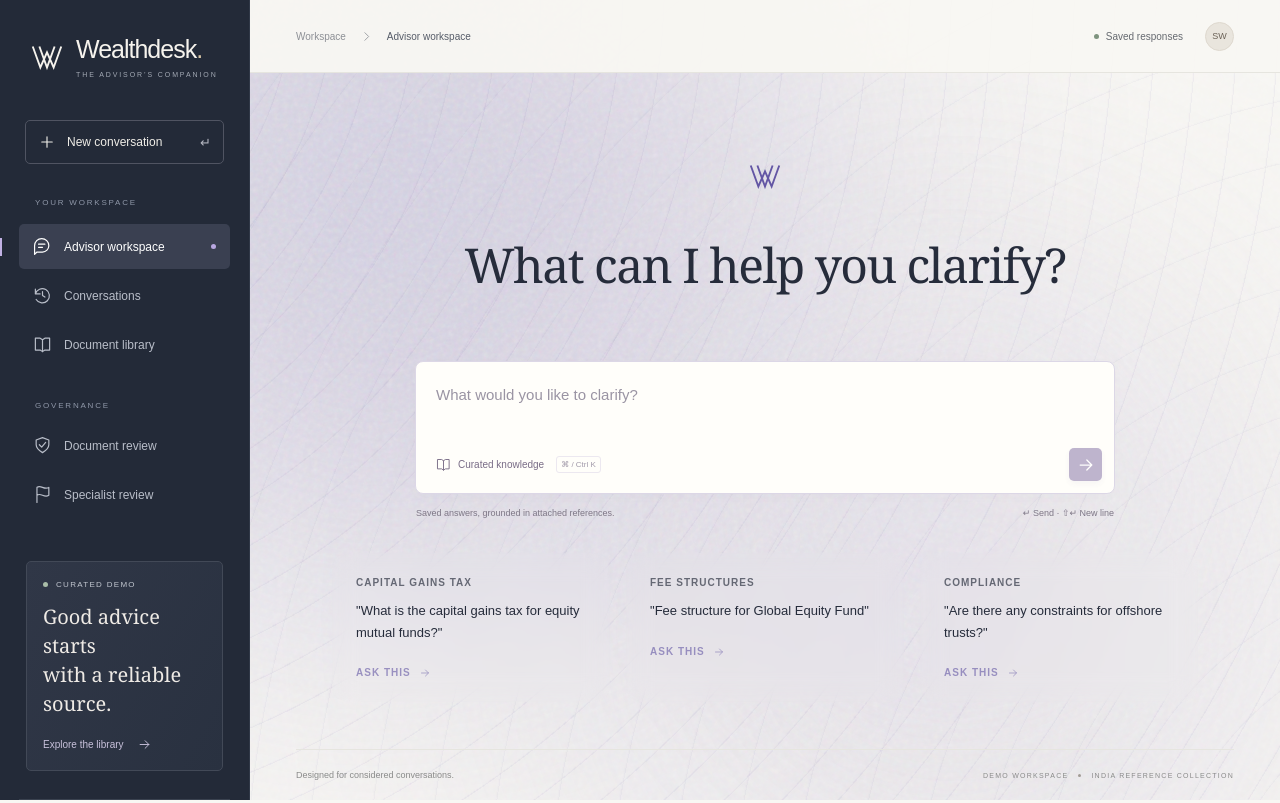
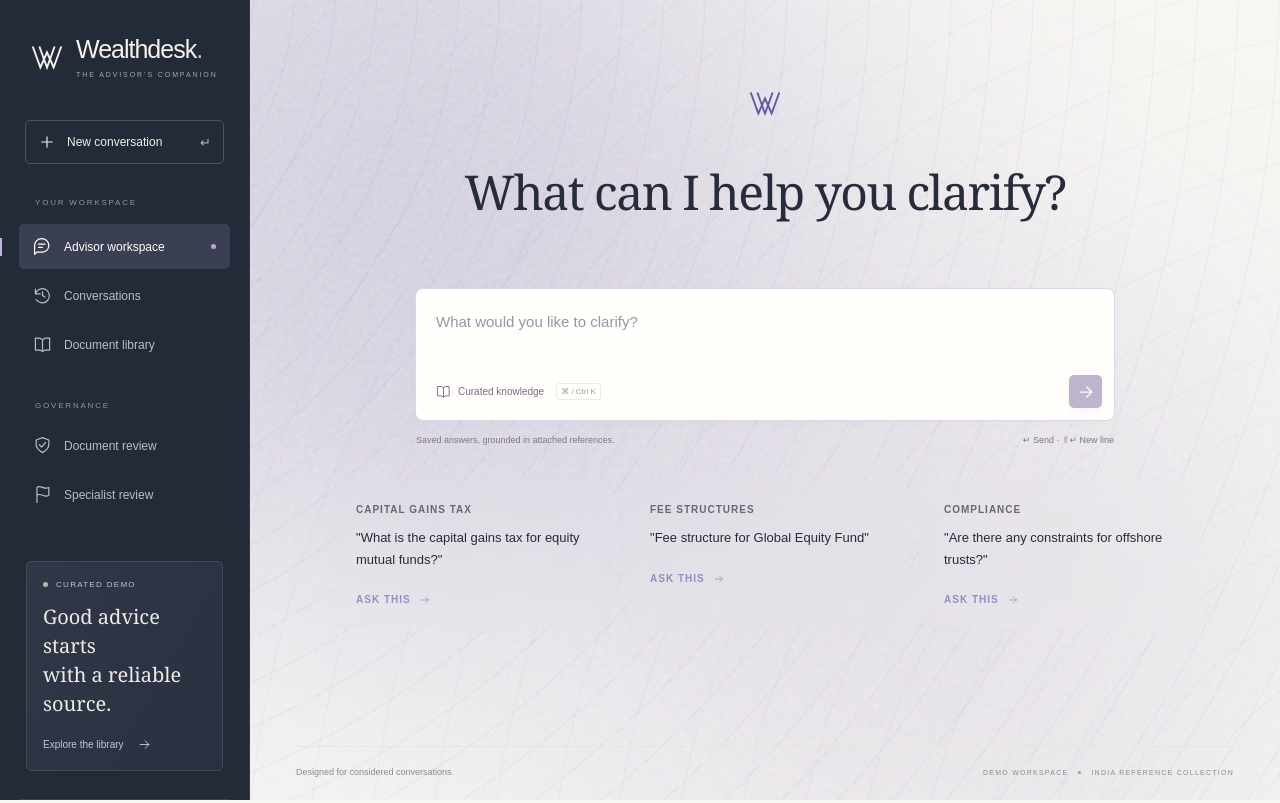
Before and after one commit to Aayush-207/wealth-advisor-copilot, a Next.js app in the folder frontend/: page / in a window 1280 px wide. Built offline with nearby package versions, Linux system fonts and the light colour scheme.

Commit message:
feat: Remove top navigation bar for a cleaner workspace

```diff
--- a/frontend/src/components/AppShell.tsx
+++ b/frontend/src/components/AppShell.tsx
@@ -178,22 +178,7 @@
         </div>
       </aside>
       <div className="app-frame" inert={intro || (mobile && open)}>
-        <header className="topbar">
-          <div className="breadcrumb">
-            Workspace
-            <Icon name="chevron" size={13} />
-            <span>
-              {nav.find((n) => n.href === path)?.label || "Wealthdesk"}
-            </span>
-          </div>
-          <div className="topbar-right">
-            <span className="offline-pill">
-              <span />
-              Saved responses
-            </span>
-            <span className="top-avatar">SW</span>
-          </div>
-        </header>
+
         <main id="main" className="page-frame" key={path}>
           {children}
         </main>
```
